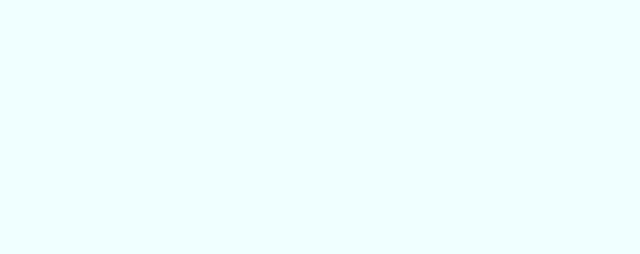
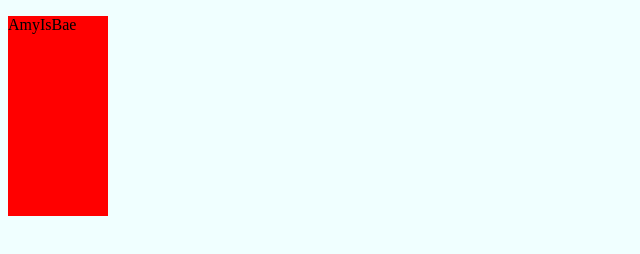
Before and after one commit to Mitchell-Crumbley/Assignment-Repo-30, a plain HTML site: page index.html in a window 1280 px wide. Shown: the whole page, without its empty margins (0-640 px from the left). Drawn offline with Linux system fonts and the light colour scheme.

Commit message:
Added test div and colorized it

```diff
--- a/index.html
+++ b/index.html
@@ -7,6 +7,9 @@
   <title>Document</title>
 </head>
 <body>
+  <div class="testdiv">
+    <p>AmyIsBae</p>
+  </div>
   <script src="main.js"></script>
 </body>
 </html>
--- a/main.css
+++ b/main.css
@@ -1,3 +1,8 @@
 body {
   background-color: azure;
 }
+.testdiv {
+  width: 100px;
+  height: 200px;
+  background-color: red;
+}
```
